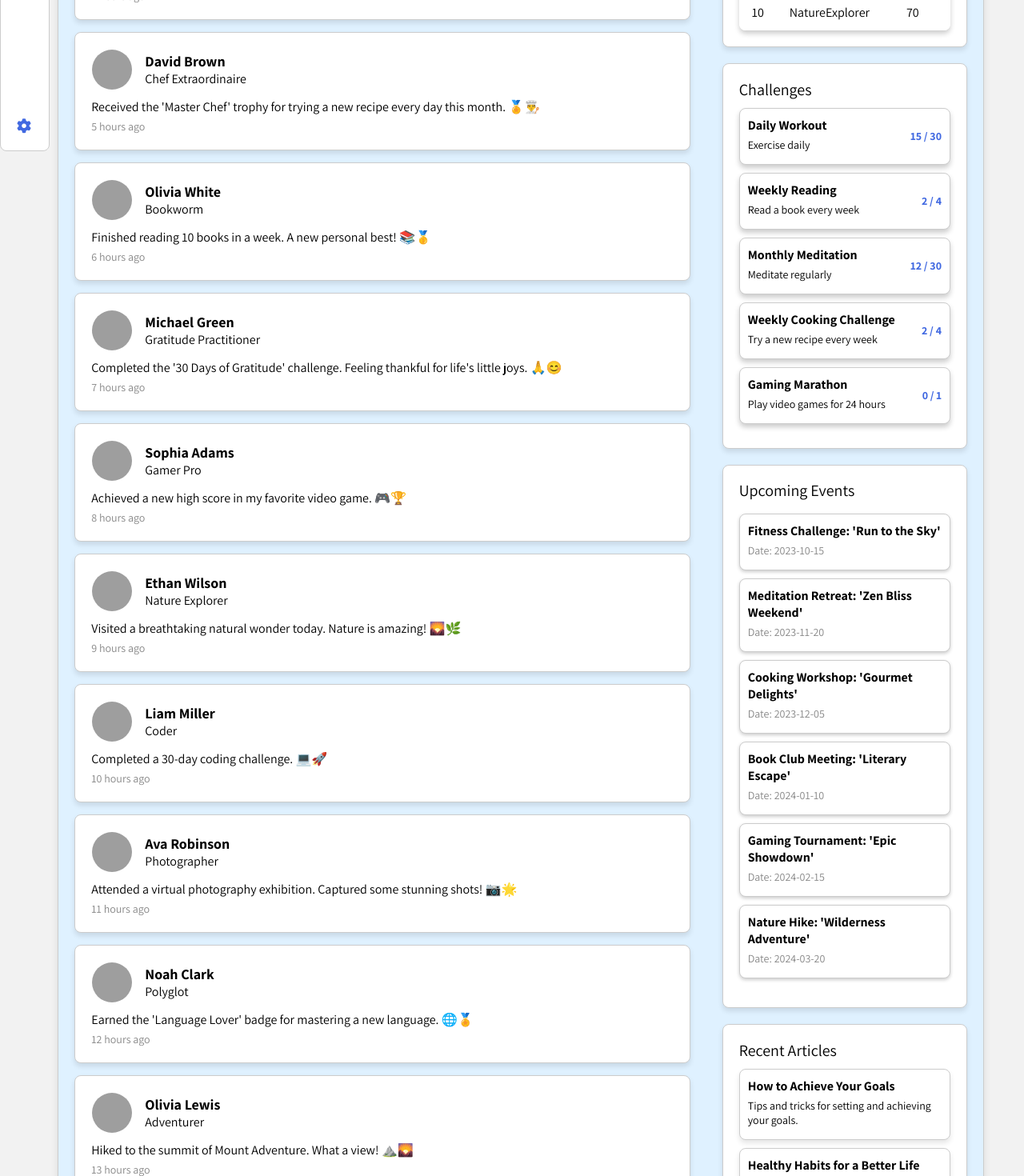
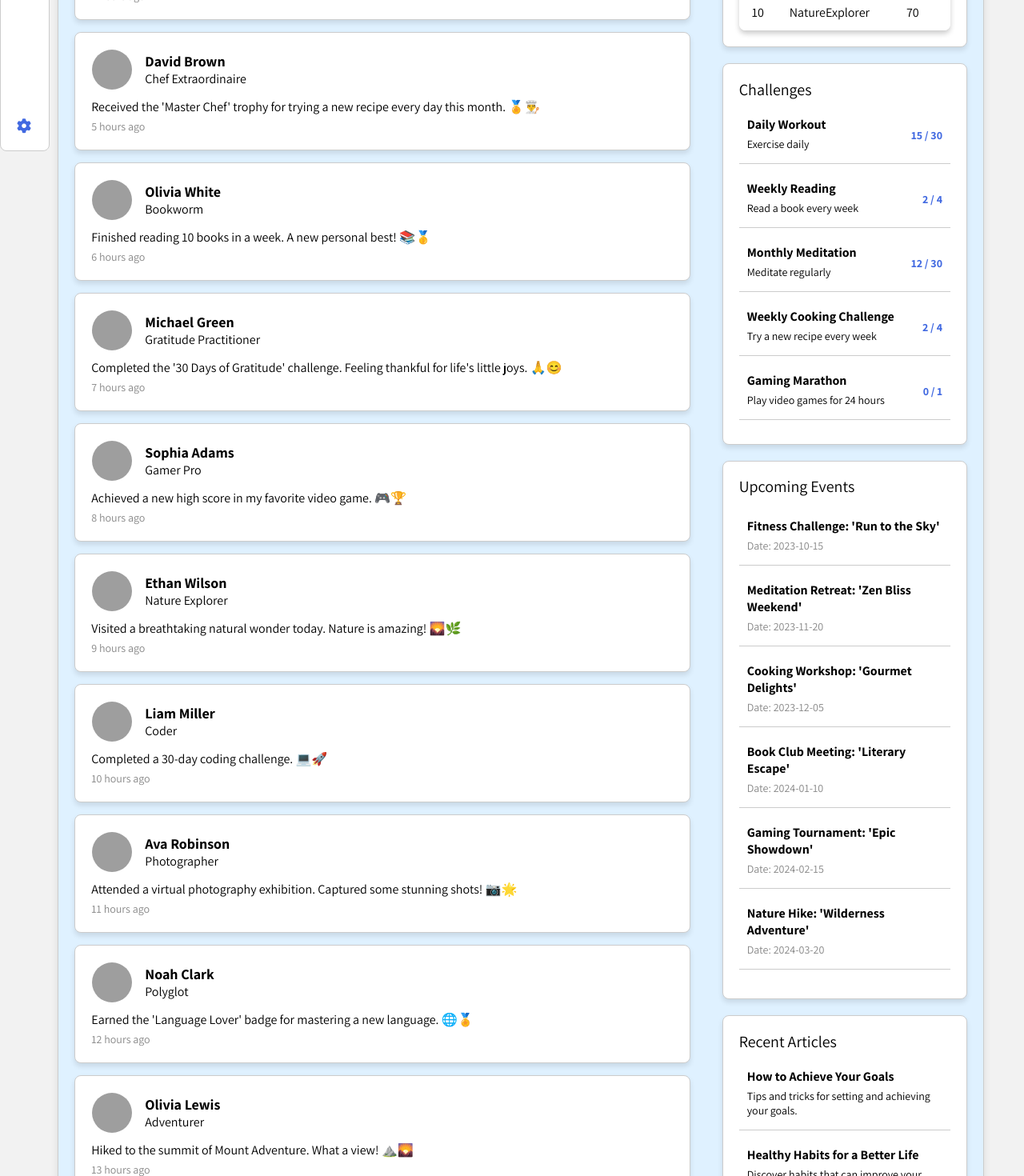
Before and after one commit to joseph-johnson27001/habits_tracker, a Vue app: page /profile in a window 1280 px wide. Shown: the part 600-2070 px from the top of the page at 80% size. Built offline with nearby package versions, Linux system fonts and the light colour scheme; grey boxes are pictures that could not be loaded.

Commit message:
News Feed border styles

```diff
--- a/src/components/NewsFeed/SocialStatistics.vue
+++ b/src/components/NewsFeed/SocialStatistics.vue
@@ -216,11 +216,9 @@ export default {
   margin-bottom: 10px;
   padding: 10px;
   background-color: #ffffff;
-  border-radius: 8px;
-  box-shadow: 0 2px 4px rgba(0, 0, 0, 0.2);
   transition: background-color 0.3s, transform 0.2s;
   cursor: pointer;
-  border: 1px solid #ccc;
+  border-bottom: 1px solid #ccc;
 }
 
 .upcoming-events li:hover {
@@ -249,12 +247,10 @@ export default {
   display: flex;
   justify-content: space-between;
   align-items: center;
-  border: 1px solid #ccc;
-  border-radius: 8px;
+  border-bottom: 1px solid #ccc;
   padding: 10px;
   margin-bottom: 10px;
   background-color: #fff;
-  box-shadow: 0 4px 6px rgba(0, 0, 0, 0.2);
   transition: background-color 0.3s, transform 0.2s;
   cursor: pointer;
 }
@@ -281,12 +277,10 @@ export default {
 }
 
 .article-item {
-  border: 1px solid #ccc;
-  border-radius: 8px;
+  border-bottom: 1px solid #ccc;
   padding: 10px;
   margin-bottom: 10px;
   background-color: #fff;
-  box-shadow: 0 4px 6px rgba(0, 0, 0, 0.1);
   cursor: pointer;
   transition: background-color 0.3s, transform 0.2s;
 }
```
